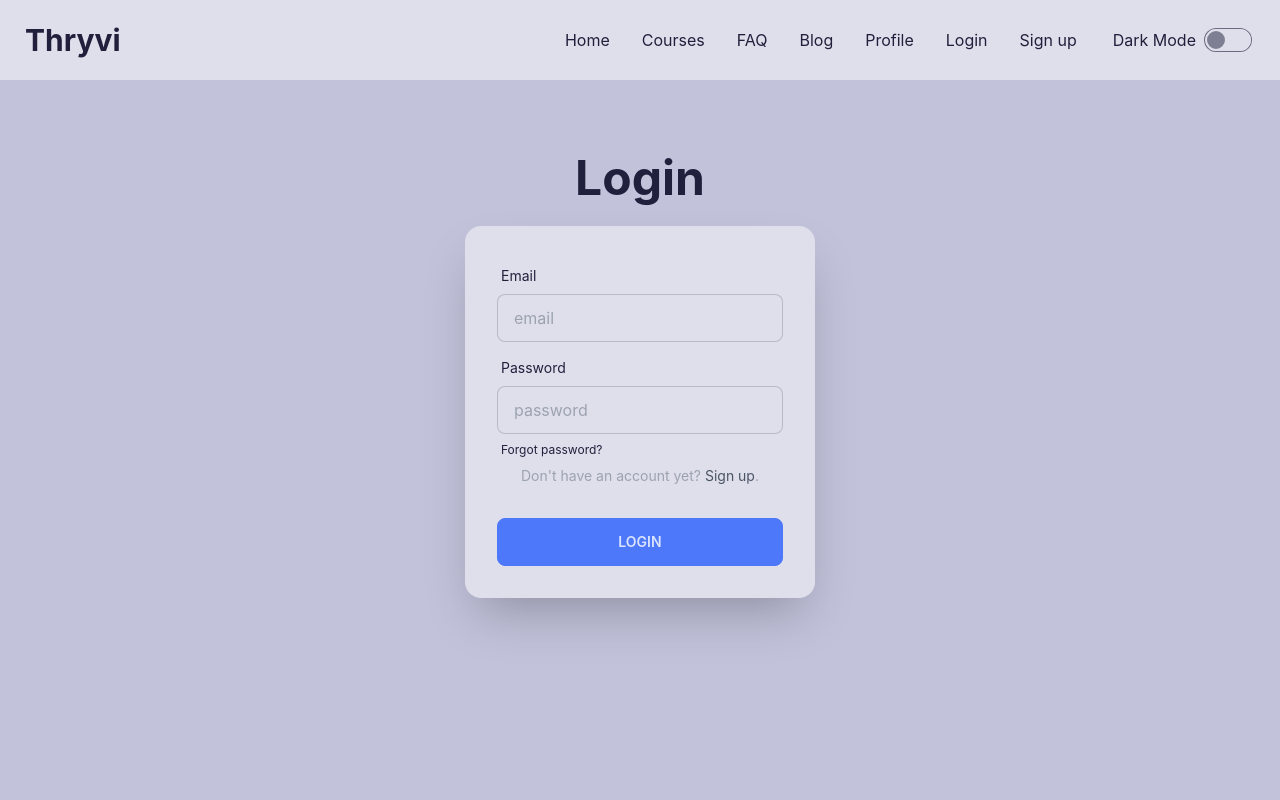
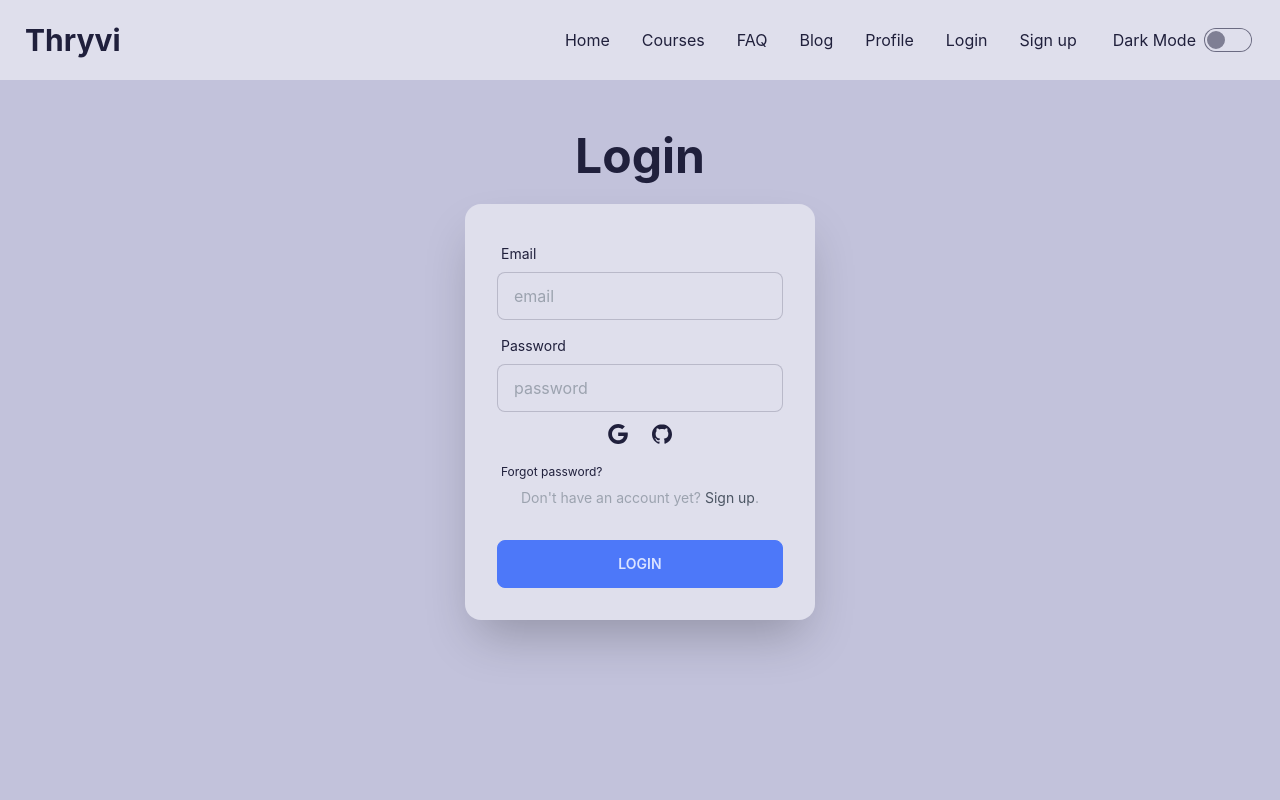
Before and after one commit to ivan975/thryvi-client, a React (Create React App) app: page /login in a window 1280 px wide. Shown: the top 800 px of the page. Built offline with nearby package versions, Linux system fonts and the light colour scheme; no server answers.

Commit message:
login and signup done

```diff
--- a/src/components/Contexts/UserContext.js
+++ b/src/components/Contexts/UserContext.js
@@ -1,5 +1,5 @@
 import React, { createContext, useEffect, useState } from 'react';
-import { createUserWithEmailAndPassword, getAuth, GithubAuthProvider, GoogleAuthProvider, onAuthStateChanged, signInWithPopup, updateProfile } from 'firebase/auth';
+import { createUserWithEmailAndPassword, getAuth, GithubAuthProvider, GoogleAuthProvider, onAuthStateChanged, signInWithEmailAndPassword, signInWithPopup, updateProfile } from 'firebase/auth';
 import { app } from '../../firebase/firebase.init';
 
 export const AuthContext = createContext();
@@ -26,12 +26,17 @@
         return updateProfile(auth.currentUser, information);
     }
 
+    const login = (email, password) => {
+        return signInWithEmailAndPassword(auth, email, password);
+    }
+
     const authInfo = {
         user,
         createUser,
         googleSignIn,
         githubSignIn,
-        updateUserProfile
+        updateUserProfile,
+        login
     }
 
     useEffect(() => {
--- a/src/components/Login/Login.js
+++ b/src/components/Login/Login.js
@@ -1,9 +1,48 @@
 import React, { useContext } from 'react';
 import { Link } from 'react-router-dom';
+import { toast } from 'react-toastify';
 import { AuthContext } from '../Contexts/UserContext';
 
 const Login = () => {
-    const { googleSignIn, githubSignIn } = useContext(AuthContext);
+    const { googleSignIn, githubSignIn, login } = useContext(AuthContext);
+
+    const handleLogin = e => {
+        e.preventDefault();
+        const form = e.target;
+        const email = form.email.value;
+        const password = form.password.value;
+
+        console.log(email, password);
+
+        login(email, password)
+            .then(res => {
+                toast.success('Login Successful')
+                const user = res.user;
+                console.log(user);
+                form.reset();
+            })
+            .catch(error => console.error(error))
+    }
+
+    const handleGoogleSignIn = () => {
+        googleSignIn()
+            .then(res => {
+                toast.success('Login Successful')
+                const user = res.user;
+                console.log(user);
+            })
+            .catch(error => console.error(error))
+    }
+
+    const handleGithubSignIn = () => {
+        githubSignIn()
+            .then(res => {
+                toast.success('Login Successful')
+                const user = res.user;
+                console.log(user);
+            })
+            .catch(error => console.error(error))
+    }
 
     return (
         <div className="hero min-h-screen bg-base-200">
@@ -12,18 +51,39 @@
                     <h1 className="text-5xl font-bold mb-2">Login</h1>
                 </div>
                 <div className="card flex-shrink-0 w-full max-w-sm shadow-2xl bg-base-100">
-                    <form className="card-body">
+                    <form onSubmit={handleLogin} className="card-body">
                         <div className="form-control">
                             <label className="label">
                                 <span className="label-text">Email</span>
                             </label>
-                            <input type="text" placeholder="email" className="input input-bordered" />
+                            <input type="email" name="email" placeholder="email" className="input input-bordered" />
                         </div>
                         <div className="form-control">
                             <label className="label">
                                 <span className="label-text">Password</span>
                             </label>
-                            <input type="text" placeholder="password" className="input input-bordered" />
+                            <input type="password" name="password" placeholder="password" className="input input-bordered" />
+                            <div className='flex justify-center'>
+                                <button onClick={handleGoogleSignIn} aria-label='Log in with Google' className='p-3 rounded-sm'>
+                                    <svg
+                                        xmlns='http://www.w3.org/2000/svg'
+                                        viewBox='0 0 32 32'
+                                        className='w-5 h-5 fill-current'
+                                    >
+                                        <path d='M16.318 13.714v5.484h9.078c-0.37 2.354-2.745 6.901-9.078 6.901-5.458 0-9.917-4.521-9.917-10.099s4.458-10.099 9.917-10.099c3.109 0 5.193 1.318 6.38 2.464l4.339-4.182c-2.786-2.599-6.396-4.182-10.719-4.182-8.844 0-16 7.151-16 16s7.156 16 16 16c9.234 0 15.365-6.49 15.365-15.635 0-1.052-0.115-1.854-0.255-2.651z'></path>
+                                    </svg>
+                                </button>
+                                <button onClick={handleGithubSignIn} aria-label='Log in with Github' className='p-3 rounded-sm'>
+                                    <svg
+                                        xmlns='http://www.w3.org/2000/svg'
+                                        viewBox='0 0 32 32'
+                                        className='w-5 h-5 fill-current'
+                                    >
+                                        <path d='M16 0.396c-8.839 0-16 7.167-16 16 0 7.073 4.584 13.068 10.937 15.183 0.803 0.151 1.093-0.344 1.093-0.772 0-0.38-0.009-1.385-0.015-2.719-4.453 0.964-5.391-2.151-5.391-2.151-0.729-1.844-1.781-2.339-1.781-2.339-1.448-0.989 0.115-0.968 0.115-0.968 1.604 0.109 2.448 1.645 2.448 1.645 1.427 2.448 3.744 1.74 4.661 1.328 0.14-1.031 0.557-1.74 1.011-2.135-3.552-0.401-7.287-1.776-7.287-7.907 0-1.751 0.62-3.177 1.645-4.297-0.177-0.401-0.719-2.031 0.141-4.235 0 0 1.339-0.427 4.4 1.641 1.281-0.355 2.641-0.532 4-0.541 1.36 0.009 2.719 0.187 4 0.541 3.043-2.068 4.381-1.641 4.381-1.641 0.859 2.204 0.317 3.833 0.161 4.235 1.015 1.12 1.635 2.547 1.635 4.297 0 6.145-3.74 7.5-7.296 7.891 0.556 0.479 1.077 1.464 1.077 2.959 0 2.14-0.020 3.864-0.020 4.385 0 0.416 0.28 0.916 1.104 0.755 6.4-2.093 10.979-8.093 10.979-15.156 0-8.833-7.161-16-16-16z'></path>
+
+                                    </svg>
+                                </button>
+                            </div>
                             <label className="label">
                                 <Link to="/" className="label-text-alt link link-hover">Forgot password?</Link>
                             </label>
@@ -41,7 +101,7 @@
                     </form>
                 </div>
             </div>
-        </div>
+        </div >
     );
 };
 
--- a/src/components/Register/Register.js
+++ b/src/components/Register/Register.js
@@ -82,7 +82,7 @@
                                 <span className="label-text">Password</span>
                             </label>
                             <input type="password" name="password" placeholder="password" className="input input-bordered" required />
-                            <div className='flex justify-center space-x-4'>
+                            <div className='flex justify-center'>
                                 <button onClick={handleGoogleSignIn} aria-label='Log in with Google' className='p-3 rounded-sm'>
                                     <svg
                                         xmlns='http://www.w3.org/2000/svg'
--- a/src/index.js
+++ b/src/index.js
@@ -2,18 +2,19 @@
 import ReactDOM from 'react-dom/client';
 import './index.css';
 import App from './App';
-import { ToastContainer } from 'react-toastify'
+import { ToastContainer } from 'react-toastify';
+import 'react-toastify/dist/ReactToastify.css';
 import reportWebVitals from './reportWebVitals';
 import UserContext from './components/Contexts/UserContext';
 
 const root = ReactDOM.createRoot(document.getElementById('root'));
 root.render(
-  <UserContext>
-    <React.StrictMode>
+  <>
+    <UserContext>
       <ToastContainer position='top-center' />
       <App />
-    </React.StrictMode>
-  </UserContext>
+    </UserContext>
+  </>
 );
 
 // If you want to start measuring performance in your app, pass a function
```
